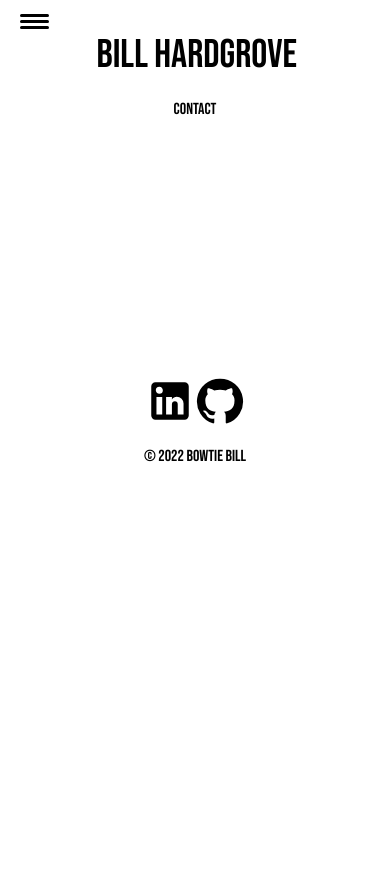
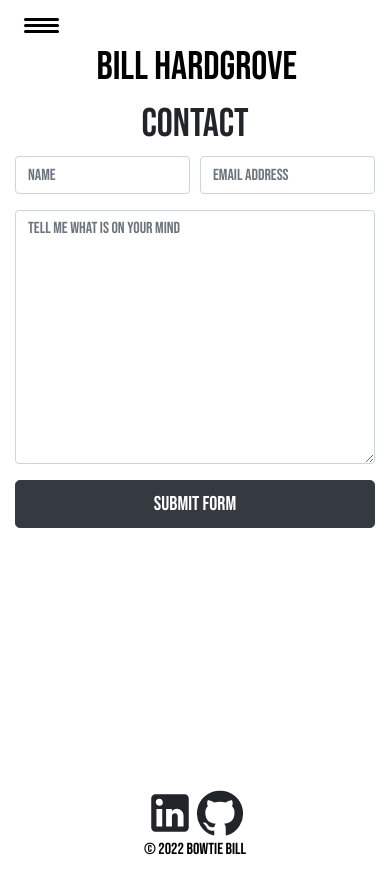
Before and after one commit to WmHHardgrove/BillHardgrovePortfolio, a React (Create React App) app in the folder bh-portfolio/: page /contact in a window 390 px wide. Shown: the top 894 px of the page. Before the commit the page ends 844 px from the top, so only its background shows below. Built offline with nearby package versions, Linux system fonts and the light colour scheme.

Commit message:
resume mobile view fixed

```diff
--- a/bh-portfolio/public/index.html
+++ b/bh-portfolio/public/index.html
@@ -24,6 +24,7 @@
       work correctly both with client-side routing and a non-root public URL.
       Learn how to configure a non-root public URL by running `npm run build`.
     -->
+    <link rel="stylesheet" href="https://cdn.jsdelivr.net/npm/bootstrap@4.3.1/dist/css/bootstrap.min.css" integrity="sha384-ggOyR0iXCbMQv3Xipma34MD+dH/1fQ784/j6cY/iJTQUOhcWr7x9JvoRxT2MZw1T" crossorigin="anonymous">
     <title>React App</title>
   </head>
   <body>
--- a/bh-portfolio/src/pages/Contact.js
+++ b/bh-portfolio/src/pages/Contact.js
@@ -2,7 +2,27 @@ import React from 'react'
 
 function Contact() {
   return (
-    <div>Contact</div>
+    <div>
+        <div class="container">
+  <h1>Contact</h1>
+  <form target="_blank"  method="POST">
+    <div class="form-group">
+      <div class="form-row">
+        <div class="col">
+          <input type="text" name="name" class="form-control" placeholder="Name" required />
+        </div>
+        <div class="col">
+          <input type="email" name="email" class="form-control" placeholder="Email Address" required />
+        </div>
+      </div>
+    </div>
+    <div class="form-group">
+      <textarea placeholder="Tell me what is on your mind" class="form-control" name="message" rows="10" required></textarea>
+    </div>
+    <button type="submit" class="btn btn-lg btn-dark btn-block">Submit Form</button>
+  </form>
+</div>
+    </div>
   )
 }
 
--- a/bh-portfolio/src/pages/Resume.js
+++ b/bh-portfolio/src/pages/Resume.js
@@ -1,9 +1,10 @@
 import React from 'react'
+import "../styles/Resume.css"
 
 function Resume() {
   return (
     <div>
-      <iframe src="https://resume.creddle.io/embed/fz3ypu8xoqt"
+      <iframe className='resume'  src="https://resume.creddle.io/embed/fz3ypu8xoqt"
   width="850" height="1100" seamless></iframe>
     </div>
   )
--- /dev/null
+++ b/bh-portfolio/src/styles/Resume.css
@@ -0,0 +1,5 @@
+@media only screen and (min-width: 600px) {
+    .resume {
+
+    }
+}
```
